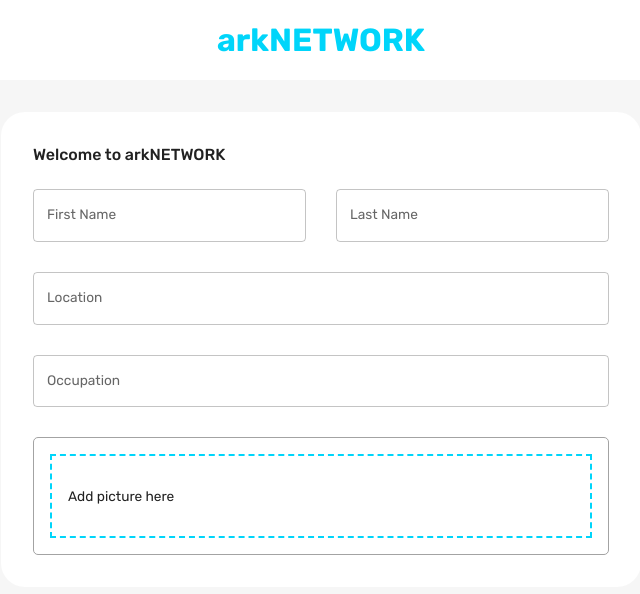
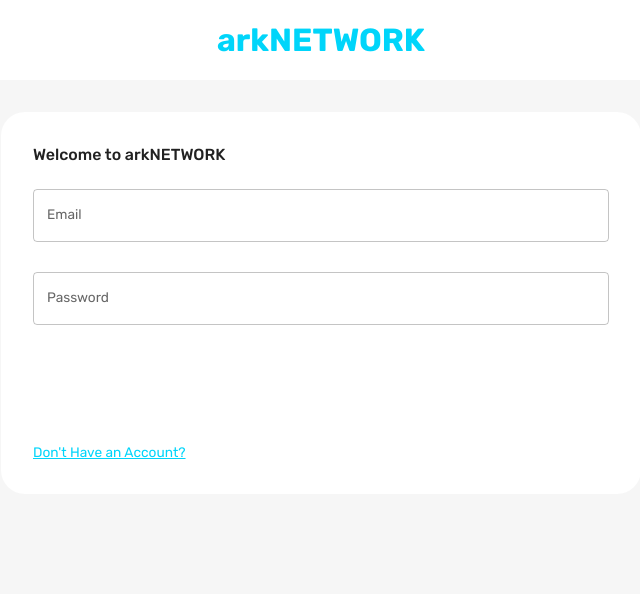
Before and after one commit to abdurrahman720/arkNetwork-MERN, a React (Create React App) app: page / in a window 1280 px wide. Shown: the top 594 px of the page, without its empty margins (319-959 px from the left). Built offline with nearby package versions, Linux system fonts and the light colour scheme.

Commit message:
login form

```diff
--- a/src/scenes/LoginPage/Form.jsx
+++ b/src/scenes/LoginPage/Form.jsx
@@ -1,5 +1,5 @@
 import { EditOutlined } from "@mui/icons-material";
-import { Box, TextField, Typography, useMediaQuery, useTheme } from "@mui/material";
+import { Box, Button, TextField, Typography, useMediaQuery, useTheme } from "@mui/material";
 import { Formik } from "formik";
 import { useState } from "react";
 import Dropzone from "react-dropzone";
@@ -41,7 +41,7 @@
 }
 
 const Form = () => {
-    const [pageType, setPageType] = useState("register");
+    const [pageType, setPageType] = useState("login");
     const theme = useTheme();
     const palette = theme.palette;
     const dispatch = useDispatch();
@@ -131,10 +131,44 @@
                                             </Box>
                                         )}
                                     </Dropzone>
+
                                 </Box>
                             </>
+                        )}
+                         <TextField label="Email" onBlur={handleBlur} onChange={handleChange} value={values.email} name="email" error={Boolean(touched.email) && Boolean(errors.email)} helperText={touched.email && errors.email}
+                                sx={{gridColumn: "span 4"}}
+                        />
+                         <TextField label="Password" onBlur={handleBlur} onChange={handleChange} value={values.password} name="password" error={Boolean(touched.password) && Boolean(errors.password)} helperText={touched.password && errors.password}
+                                sx={{gridColumn: "span 4"}}
+                        />
 
-                        )}
+                    </Box>
+                    <Box>
+                        <Button
+                            fullWidth
+                            type="submit"
+                            sx={{
+                                m: "2rem 0",
+                                p: "1rem",
+                                backgroundColor: palette.background.main,
+                                color: palette.background.alt,
+                                "&:hover": {color: palette.primary.main}
+                            }}
+                        >
+                           {isLogin ? "Login" : "Register"}
+                        </Button>
+                        <Typography onClick={() => { setPageType(isLogin ? "register" : "login"); resetForm() }}
+                                sx={{
+                                    textDecoration: "underline",
+                                    color: palette.primary.main,
+                                    "&hover": {
+                                        cursor: "pointer",
+                                        color: palette.primary.light
+                                    }
+                            }}
+                            >
+                                {isLogin ? "Don't Have an Account?" : "Have an Account? Log in Here"}
+                          </Typography>
                     </Box>
                 </form>
             )}
```
